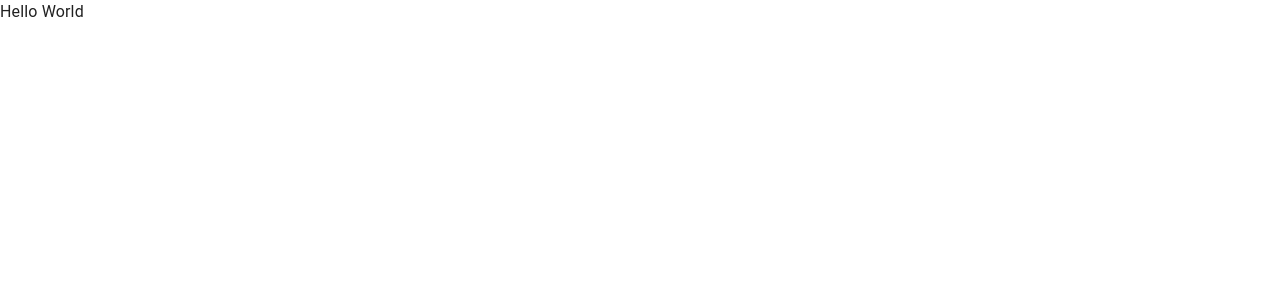
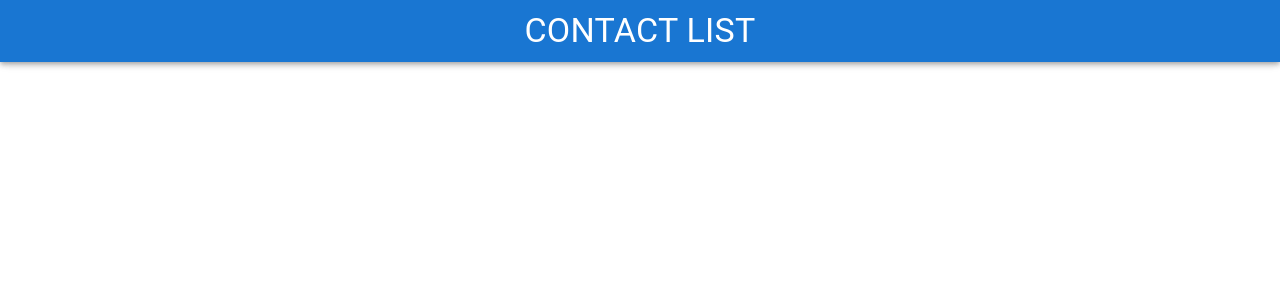
Before and after one commit to iurimp91/contact-list, a React (Create React App) app: page / in a window 1280 px wide. Shown: the top 300 px of the page. Built offline with nearby package versions, Linux system fonts and the light colour scheme.

Commit message:
feat: add header

```diff
--- a/package.json
+++ b/package.json
@@ -10,6 +10,7 @@
     "@testing-library/react": "^11.1.0",
     "@testing-library/user-event": "^12.1.10",
     "@types/jest": "^26.0.15",
+    "@types/material-ui": "^0.21.12",
     "@types/node": "^12.0.0",
     "@types/react": "^17.0.0",
     "@types/react-dom": "^17.0.0",
--- a/src/App.tsx
+++ b/src/App.tsx
@@ -1,8 +1,12 @@
+import { AppBar, Typography } from "@mui/material";
+
 function App(): JSX.Element {
   return (
-    <div>
-      Hello World
-    </div>
+    <AppBar sx={{ padding: "10px" }}>
+      <Typography variant="h4" textAlign="center">
+        CONTACT LIST
+      </Typography>
+    </AppBar>
   );
 }
 
```
Also changed, not shown: tsconfig.json (+6 -2 lines), .eslintrc.json, 1 other file (tests, documents, lock files or other folders).
